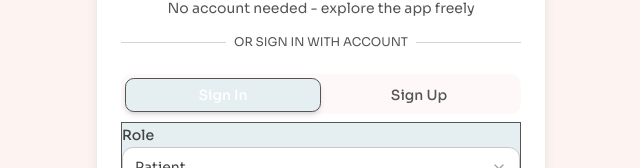
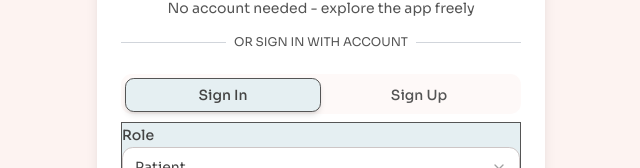
Before and after one commit to MMP-2025/mmp-app, a React (Vite) app: page / in a window 1280 px wide. Shown: the part 280-448 px from the top of the page, without its empty margins (319-959 px from the left). Built offline with nearby package versions, Linux system fonts and the light colour scheme.

Commit message:
Preceding changes

```diff
--- a/src/components/auth/LoginForm.tsx
+++ b/src/components/auth/LoginForm.tsx
@@ -149,8 +149,8 @@ const LoginForm = () => {
 
           <Tabs defaultValue="login" className="w-full">
             <TabsList className="grid w-full grid-cols-2 bg-mental-peach/50">
-              <TabsTrigger value="login" className="data-[state=active]:bg-mental-blue data-[state=active]:text-white data-[state=active]:shadow-md transition-all">Sign In</TabsTrigger>
-              <TabsTrigger value="register" className="data-[state=active]:bg-mental-blue data-[state=active]:text-white data-[state=active]:shadow-md transition-all">Sign Up</TabsTrigger>
+              <TabsTrigger value="login" className="data-[state=active]:bg-mental-blue data-[state=active]:text-foreground data-[state=active]:shadow-md transition-all">Sign In</TabsTrigger>
+              <TabsTrigger value="register" className="data-[state=active]:bg-mental-blue data-[state=active]:text-foreground data-[state=active]:shadow-md transition-all">Sign Up</TabsTrigger>
             </TabsList>
 
             <TabsContent value="login">
```
